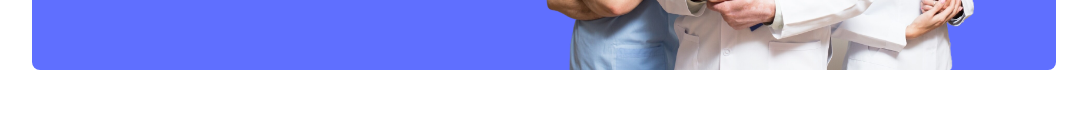
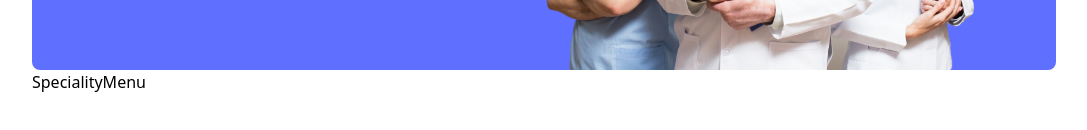
Before and after one commit to DhirajNeupane-999/Appartment-booking-system, a React (Vite) app in the folder frontend/: page / in a window 1280 px wide. Shown: the part 622-752 px from the top of the page, without its empty margins (96-1183 px from the left). Built offline with nearby package versions, Linux system fonts and the light colour scheme.

Commit message:
create SpecialityMenu component

```diff
--- /dev/null
+++ b/frontend/src/components/SpecialityMenu.jsx
@@ -0,0 +1,7 @@
+const SpecialityMenu = () => {
+  return (
+    <div>SpecialityMenu</div>
+  )
+}
+
+export default SpecialityMenu
--- a/frontend/src/pages/Home.jsx
+++ b/frontend/src/pages/Home.jsx
@@ -1,9 +1,11 @@
 import Hero from "../components/Hero";
+import SpecialityMenu from "../components/SpecialityMenu";
 
 const Home = () => {
   return (
     <>
       <Hero />
+      <SpecialityMenu />
     </>
   );
 };
```
